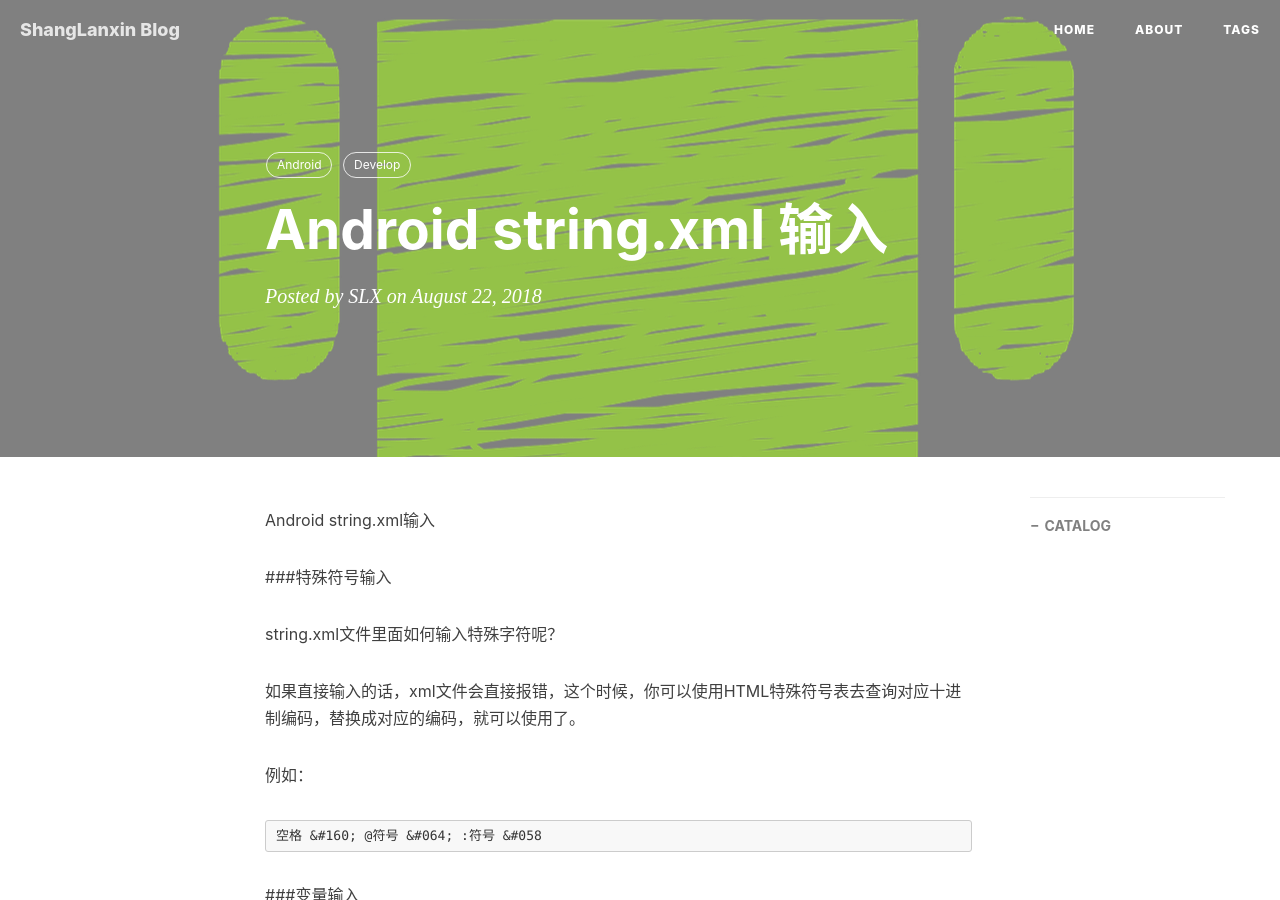
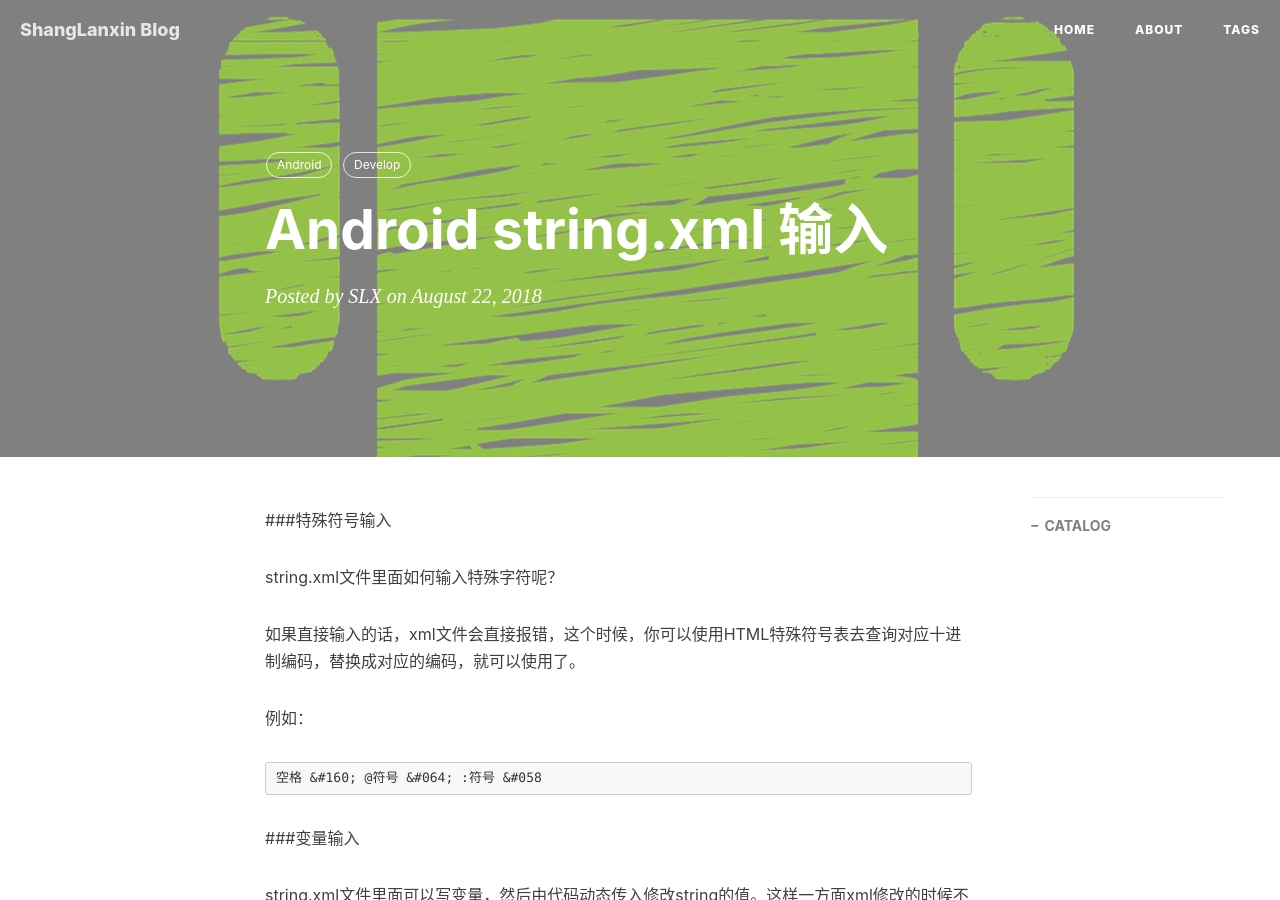
Before and after one commit to shanglanxin/shanglanxin.github.io, a Jekyll site: the page built from _posts/2018-08-22-string_xml.md, in a window 1280 px wide and 900 px high. Built offline with Jekyll 4.4.1, drawn with Linux system fonts in a browser that asks for light colours; nearby versions of some CDN libraries; comment, search, counter and statistics services are not loaded.

Commit message:
change text

```diff
--- a/_posts/2018-08-22-string_xml.md
+++ b/_posts/2018-08-22-string_xml.md
@@ -10,8 +10,6 @@ tags:
     - Android
     - Develop
 ---
-Android string.xml输入
-
 ###特殊符号输入
 
 string.xml文件里面如何输入特殊字符呢？
```
